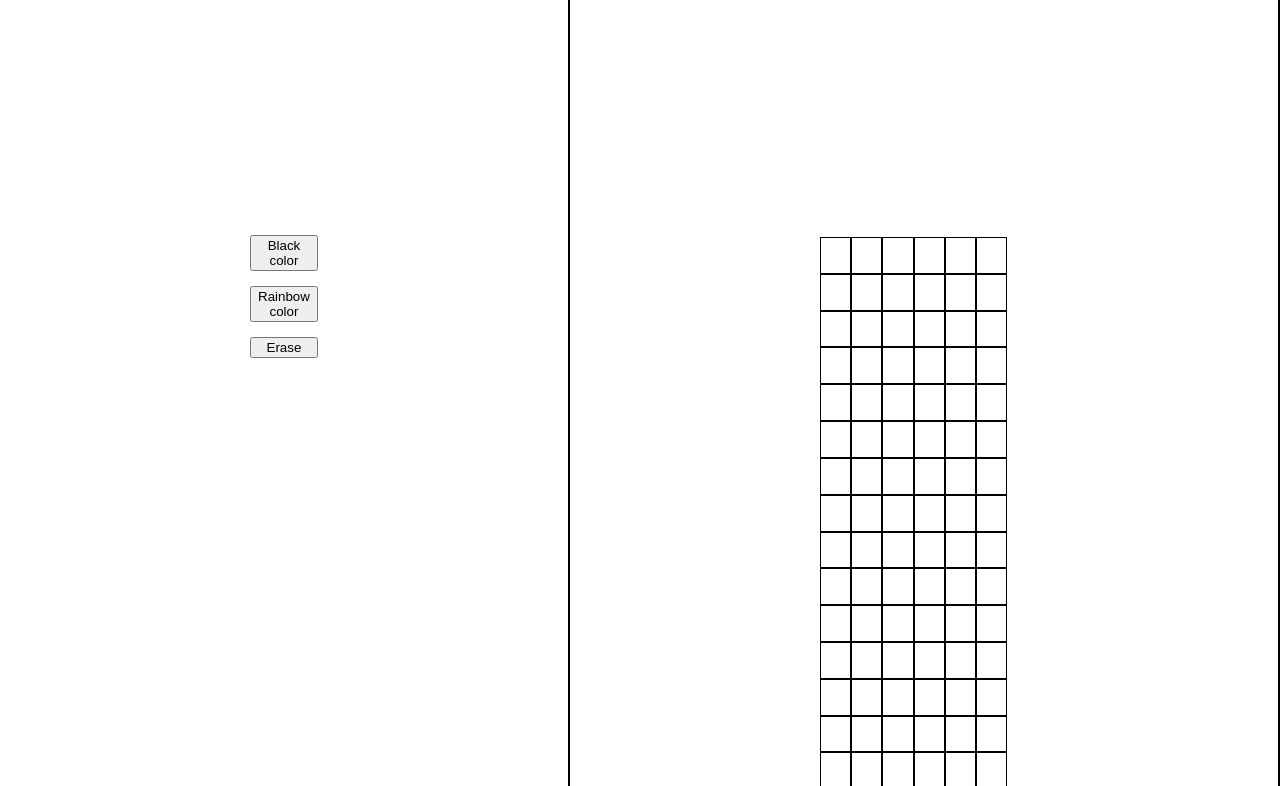
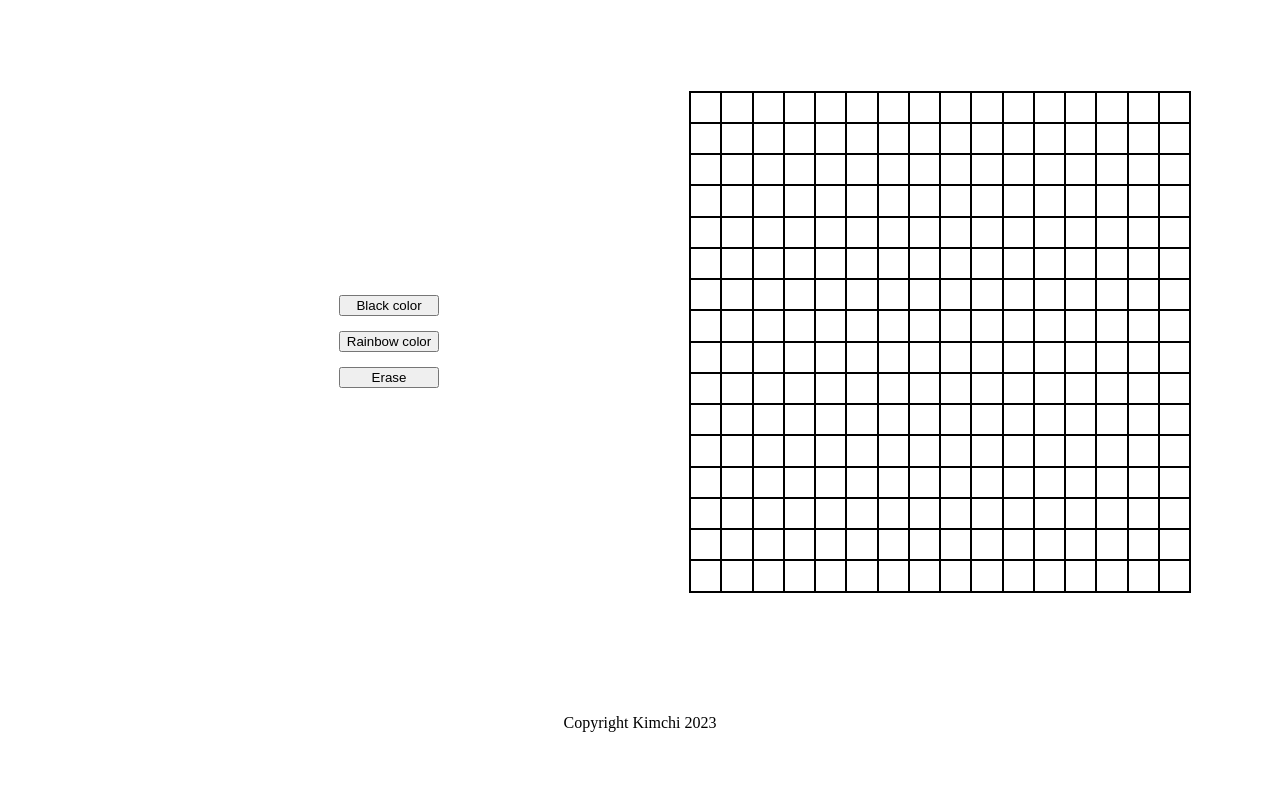
Before and after one commit to ThinkingPenguin/etch-a-sketch, a plain HTML site: page index.html in a window 1280 px wide. Shown: the part 52-838 px from the top of the page. After the commit the page ends 800 px from the top, so only its background shows below. Drawn offline with Linux system fonts and the light colour scheme.

Commit message:
Juste changed the height, width and border size of the etch-a-sketch div container

```diff
--- a/styles.css
+++ b/styles.css
@@ -31,14 +31,17 @@ main {
 .right-side{
     display: flex;
     justify-content: center;
+    align-items: center;
 }
 
 .container {
     display: flex;
     flex-wrap: wrap;
-    border: 2px solid black;
-    padding: 250px;
+    border: 1px solid black;
+    height: 500px;
+    width: 500px;
 }
+
 
 
 footer {
```
